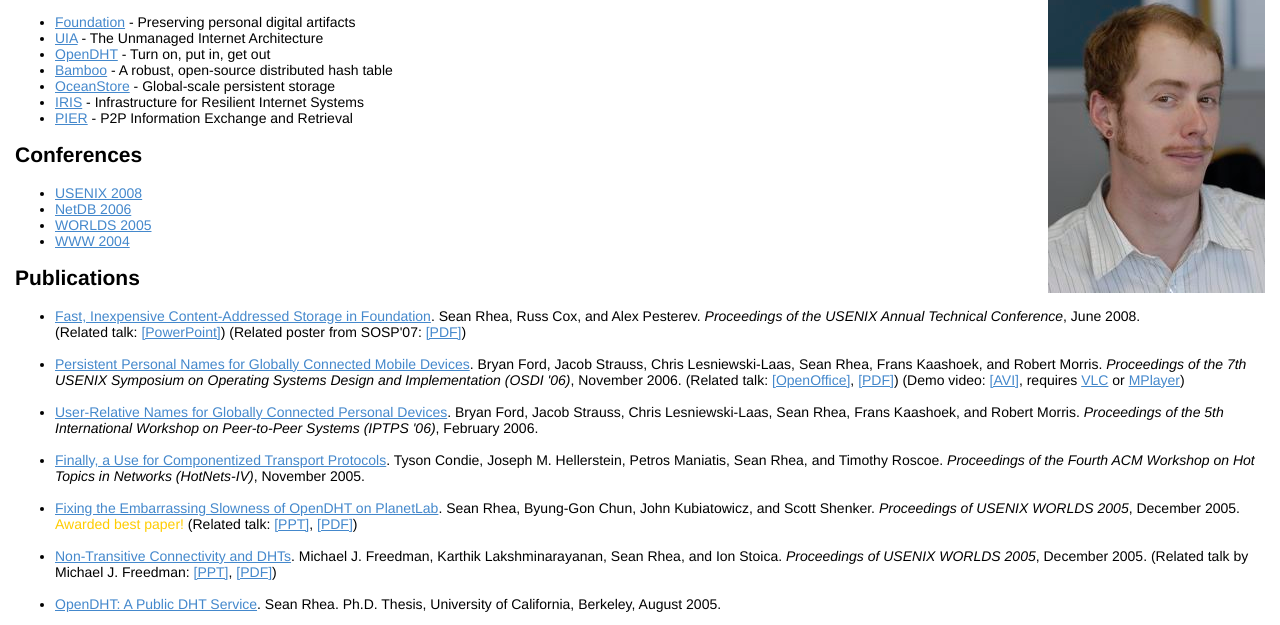
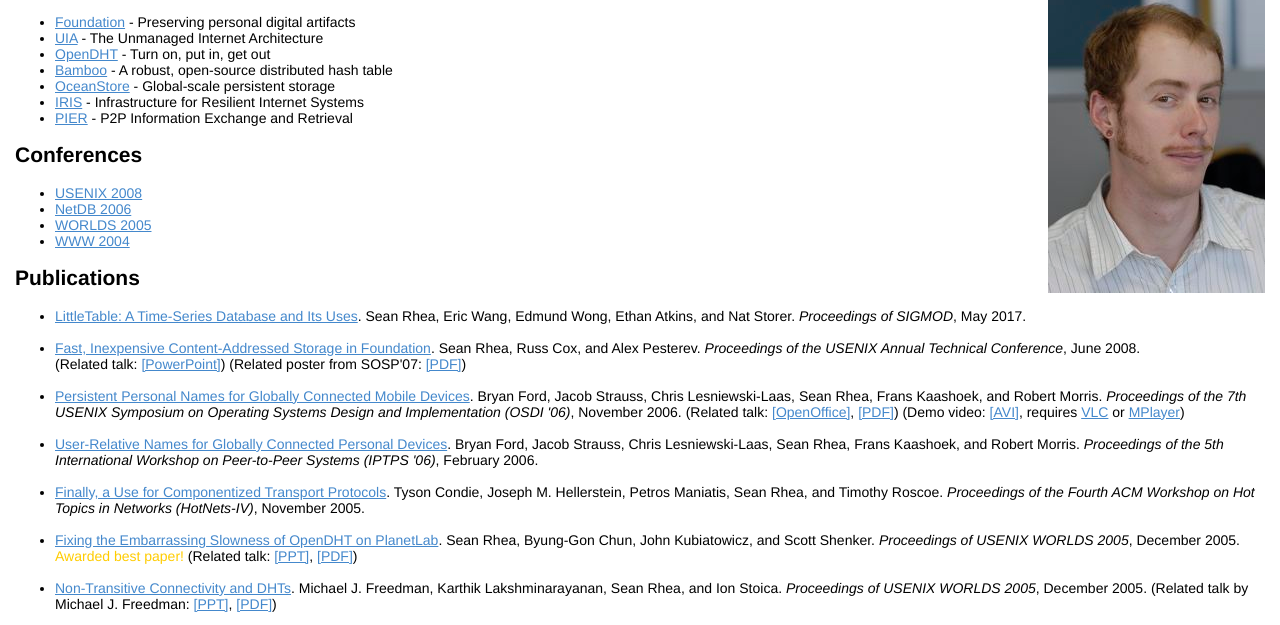
Before and after one commit to srhea/srhea.github.io, a plain HTML site: page papers/index.html in a window 1280 px wide. Shown: the part 97-722 px from the top of the page. Drawn offline with Linux system fonts and the light colour scheme.

Commit message:
add link to LT paper

```diff
--- a/papers/index.html
+++ b/papers/index.html
@@ -37,6 +37,12 @@
 <h2>Publications</h2>
 
 <ul>
+
+<li>
+<a href="p125-rhea.pdf">LittleTable: A Time-Series Database and Its Uses</a>.
+Sean Rhea, Eric Wang, Edmund Wong, Ethan Atkins, and Nat Storer. <i>Proceedings of SIGMOD</i>, May 2017.
+</li>
+<br>
 
 <li>
 <a href="foundation-usenix08.pdf">Fast, Inexpensive Content-Addressed Storage
```
